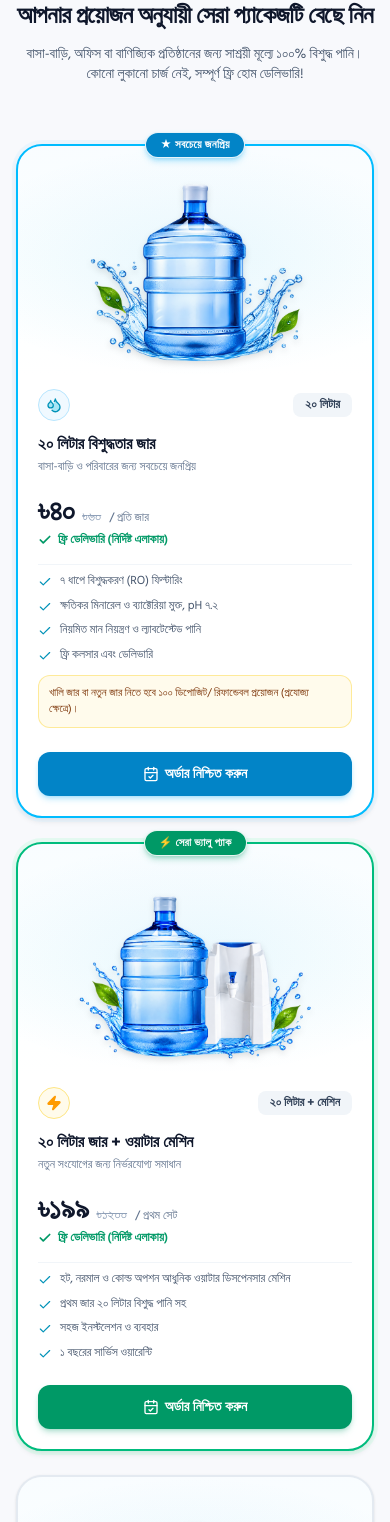
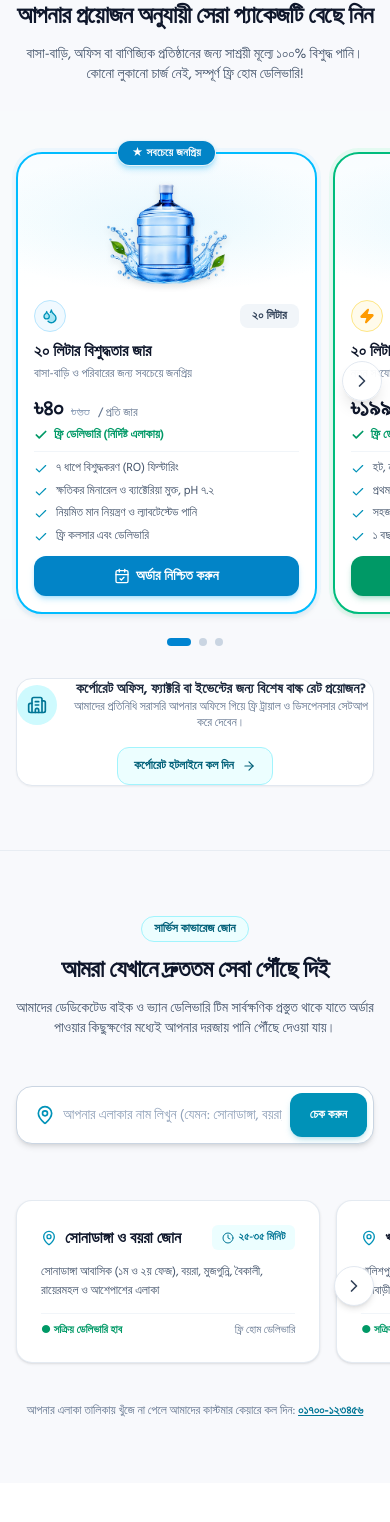
Before and after one commit to MdHasib01/panniwala-ui, a React (Vite) app: page / in a window 390 px wide. Shown: the part 1668-3190 px from the top of the page. Built offline with nearby package versions, Linux system fonts and the light colour scheme.

Commit message:
feat: add Packages and ServiceAreaChecker components

```diff
--- a/src/components/Packages.tsx
+++ b/src/components/Packages.tsx
@@ -1,4 +1,4 @@
-import React from 'react';
+import React, { useRef, useState } from 'react';
 import { WATER_PACKAGES, toBengaliNumber } from '@/src/data/packages';
 import { WaterPackage } from '@/src/types';
 import { Button } from '@/src/components/ui/button';
@@ -10,7 +10,9 @@ import {
   Sparkles,
   Building2,
   CalendarCheck,
-  ArrowRight
+  ArrowRight,
+  ChevronLeft,
+  ChevronRight
 } from 'lucide-react';
 
 interface PackagesProps {
@@ -18,6 +20,36 @@ interface PackagesProps {
 }
 
 export const Packages: React.FC<PackagesProps> = ({ onSelectPackage }) => {
+  const scrollerRef = useRef<HTMLDivElement>(null);
+  const [activeIndex, setActiveIndex] = useState(0);
+
+  const handleScroll = () => {
+    const el = scrollerRef.current;
+    if (!el) return;
+    const cards = Array.from(el.children) as HTMLElement[];
+    const center = el.scrollLeft + el.clientWidth / 2;
+    let closest = 0;
+    let minDist = Infinity;
+    cards.forEach((card, i) => {
+      const dist = Math.abs(card.offsetLeft + card.offsetWidth / 2 - center);
+      if (dist < minDist) {
+        minDist = dist;
+        closest = i;
+      }
+    });
+    setActiveIndex(closest);
+  };
+
+  const scrollToCard = (index: number) => {
+    const el = scrollerRef.current;
+    const card = el?.children[index] as HTMLElement | undefined;
+    if (!el || !card) return;
+    el.scrollTo({
+      left: card.offsetLeft - (el.clientWidth - card.offsetWidth) / 2,
+      behavior: 'smooth',
+    });
+  };
+
   const getIcon = (iconName: string) => {
     switch (iconName) {
       case 'zap':
@@ -82,7 +114,33 @@ export const Packages: React.FC<PackagesProps> = ({ onSelectPackage }) => {
         </div>
 
         {/* Packages Grid */}
-        <div className="grid grid-cols-1 md:grid-cols-3 gap-6 lg:gap-8 pt-3 items-stretch max-w-6xl mx-auto">
+        {/* Mobile: horizontal snap carousel · md+: 3-column grid */}
+        <div className="relative">
+        {activeIndex > 0 && (
+          <button
+            type="button"
+            aria-label="আগের প্যাকেজ"
+            onClick={() => scrollToCard(activeIndex - 1)}
+            className="md:hidden absolute -left-2 top-1/2 -translate-y-1/2 z-40 w-10 h-10 rounded-full bg-white/95 border border-slate-200 shadow-lg flex items-center justify-center text-slate-700 active:bg-sky-50 active:text-sky-700"
+          >
+            <ChevronLeft className="w-5 h-5" />
+          </button>
+        )}
+        {activeIndex < WATER_PACKAGES.length - 1 && (
+          <button
+            type="button"
+            aria-label="পরের প্যাকেজ"
+            onClick={() => scrollToCard(activeIndex + 1)}
+            className="md:hidden absolute -right-2 top-1/2 -translate-y-1/2 z-40 w-10 h-10 rounded-full bg-white/95 border border-slate-200 shadow-lg flex items-center justify-center text-slate-700 active:bg-sky-50 active:text-sky-700"
+          >
+            <ChevronRight className="w-5 h-5" />
+          </button>
+        )}
+        <div
+          ref={scrollerRef}
+          onScroll={handleScroll}
+          className="relative flex md:grid md:grid-cols-3 gap-4 md:gap-6 lg:gap-8 pt-5 pb-4 md:pb-0 md:pt-3 items-stretch max-w-6xl -mx-4 px-4 md:mx-auto md:px-0 overflow-x-auto md:overflow-visible snap-x snap-mandatory scroll-px-4 [scrollbar-width:none] [&::-webkit-scrollbar]:hidden"
+        >
           {WATER_PACKAGES.map((pkg) => {
             const isPopular = pkg.popular;
             const isBestValue = pkg.bestValue;
@@ -90,7 +148,7 @@ export const Packages: React.FC<PackagesProps> = ({ onSelectPackage }) => {
             return (
               <div
                 key={pkg.id}
-                className={`relative flex flex-col justify-between rounded-[26px] transition-all duration-300 hover:shadow-2xl hover:-translate-y-1.5 group ${getCardBorderClass(pkg)}`}
+                className={`relative flex flex-col justify-between rounded-[26px] transition-all duration-300 md:hover:shadow-2xl md:hover:-translate-y-1.5 group w-[84%] max-w-[340px] shrink-0 snap-center md:w-auto md:max-w-none md:shrink ${getCardBorderClass(pkg)}`}
               >
                 {/* Popular / Best Value Ribbon */}
                 {isPopular && (
@@ -109,21 +167,21 @@ export const Packages: React.FC<PackagesProps> = ({ onSelectPackage }) => {
                 )}
 
                 {/* Top Half: Product Image Area */}
-                <div className="relative pt-7 pb-2 px-4 flex items-center justify-center min-h-[210px] bg-gradient-to-b from-sky-50/40 via-cyan-50/20 to-transparent rounded-t-[24px] overflow-hidden">
+                <div className="relative pt-6 md:pt-7 pb-1 md:pb-2 px-4 flex items-center justify-center min-h-[130px] md:min-h-[210px] bg-gradient-to-b from-sky-50/40 via-cyan-50/20 to-transparent rounded-t-[24px] overflow-hidden">
                   <div className="absolute inset-0 bg-[radial-gradient(ellipse_70%_50%_at_50%_50%,rgba(14,165,233,0.08),transparent)] pointer-events-none" />
                   <img
                     src={pkg.image}
                     alt={pkg.title}
-                    className="max-h-[195px] w-auto object-contain drop-shadow-md transition-transform duration-500 group-hover:scale-105 select-none relative z-10"
+                    className="max-h-[110px] md:max-h-[195px] w-auto object-contain drop-shadow-md transition-transform duration-500 group-hover:scale-105 select-none relative z-10"
                     loading="lazy"
                   />
                 </div>
 
                 {/* Bottom Half: Details & Ordering */}
-                <div className="p-5 pt-3 flex flex-col flex-1 justify-between space-y-4">
+                <div className="p-4 pt-2 md:p-5 md:pt-3 flex flex-col flex-1 justify-between space-y-3 md:space-y-4">
 
                   {/* Upper details */}
-                  <div className="space-y-3">
+                  <div className="space-y-2 md:space-y-3">
                     {/* Meta Row: Icon + Volume Badge */}
                     <div className="flex items-center justify-between">
                       <div className={`w-8 h-8 rounded-full flex items-center justify-center shrink-0 ${getIconContainerStyle(pkg.iconName)}`}>
@@ -145,9 +203,9 @@ export const Packages: React.FC<PackagesProps> = ({ onSelectPackage }) => {
                     </div>
 
                     {/* Price and Free Delivery row */}
-                    <div className="pt-1 pb-1">
+                    <div className="md:pt-1 md:pb-1">
                       <div className="flex items-baseline gap-2">
-                        <span className="text-3xl font-black text-slate-900 tracking-tight font-sans">
+                        <span className="text-2xl md:text-3xl font-black text-slate-900 tracking-tight font-sans">
                           ৳{toBengaliNumber(pkg.price)}
                         </span>
                         {pkg.regularPrice && (
@@ -166,7 +224,7 @@ export const Packages: React.FC<PackagesProps> = ({ onSelectPackage }) => {
                     </div>
 
                     {/* Features List */}
-                    <ul className="space-y-2 text-xs text-slate-600 pt-2 border-t border-slate-100">
+                    <ul className="space-y-1.5 md:space-y-2 text-xs text-slate-600 pt-2 border-t border-slate-100">
                       {pkg.features.map((feat, fIdx) => (
                         <li key={fIdx} className="flex items-start gap-2">
                           <Check className="w-3.5 h-3.5 text-cyan-600 shrink-0 mt-0.5" />
@@ -174,21 +232,14 @@ export const Packages: React.FC<PackagesProps> = ({ onSelectPackage }) => {
                         </li>
                       ))}
                     </ul>
-
-                    {/* Amber Deposit Box */}
-                    {pkg.depositRequired && (
-                      <div className="p-2.5 rounded-xl bg-amber-50/90 border border-amber-200/80 text-[11px] text-amber-900 leading-snug">
-                        খালি জার বা নতুন জার নিতে হবে ১০০ ডিপোজিট/ রিফান্ডেবল প্রয়োজন (প্রযোজ্য ক্ষেত্রে)।
-                      </div>
-                    )}
                   </div>
 
                   {/* Order Button */}
-                  <div className="pt-2">
+                  <div className="md:pt-2">
                     <Button
                       id={`order-package-${pkg.id}`}
                       onClick={() => onSelectPackage(pkg)}
-                      className={`w-full font-bold text-sm h-11 rounded-xl transition-all flex items-center justify-center gap-1.5 ${getButtonClass(pkg)}`}
+                      className={`w-full font-bold text-sm h-10 md:h-11 rounded-xl transition-all flex items-center justify-center gap-1.5 ${getButtonClass(pkg)}`}
                     >
                       <CalendarCheck className="w-4 h-4" />
                       <span>অর্ডার নিশ্চিত করুন</span>
@@ -200,9 +251,25 @@ export const Packages: React.FC<PackagesProps> = ({ onSelectPackage }) => {
             );
           })}
         </div>
+        </div>
+
+        {/* Mobile carousel indicators */}
+        <div className="flex md:hidden justify-center gap-2 mt-2">
+          {WATER_PACKAGES.map((pkg, i) => (
+            <button
+              key={pkg.id}
+              type="button"
+              aria-label={`প্যাকেজ ${toBengaliNumber(i + 1)}`}
+              onClick={() => scrollToCard(i)}
+              className={`h-2 rounded-full transition-all duration-300 ${
+                activeIndex === i ? 'w-6 bg-sky-600' : 'w-2 bg-slate-300'
+              }`}
+            />
+          ))}
+        </div>
 
         {/* Corporate Note banner */}
-        <div className="mt-12 p-4 sm:p-5 rounded-2xl bg-white border border-slate-200 shadow-xs flex flex-col sm:flex-row items-center justify-between gap-4">
+        <div className="mt-8 md:mt-12p-4 sm:p-5 rounded-2xl bg-white border border-slate-200 shadow-xs flex flex-col sm:flex-row items-center justify-between gap-4">
           <div className="flex items-center gap-3 text-center sm:text-left">
             <div className="w-10 h-10 rounded-full bg-cyan-100 flex items-center justify-center text-cyan-700 shrink-0">
               <Building2 className="w-5 h-5" />
--- a/src/components/ServiceAreaChecker.tsx
+++ b/src/components/ServiceAreaChecker.tsx
@@ -1,7 +1,7 @@
-import React, { useState } from 'react';
+import React, { useCallback, useEffect, useRef, useState } from 'react';
 import { Badge } from '@/src/components/ui/badge';
 import { Button } from '@/src/components/ui/button';
-import { MapPin, Search, CheckCircle2, Phone, Clock } from 'lucide-react';
+import { MapPin, Search, CheckCircle2, Phone, Clock, ChevronLeft, ChevronRight } from 'lucide-react';
 import { HOTLINE_NUMBER, HOTLINE_TEL } from '@/src/data/packages';
 
 export const ServiceAreaChecker: React.FC<{ onOpenOrder: () => void }> = ({ onOpenOrder }) => {
@@ -25,6 +25,31 @@ export const ServiceAreaChecker: React.FC<{ onOpenOrder: () => void }> = ({ onOp
       time: '২৫-৩৫ মিনিট',
     },
   ];
+
+  const scrollerRef = useRef<HTMLDivElement>(null);
+  const [canScrollLeft, setCanScrollLeft] = useState(false);
+  const [canScrollRight, setCanScrollRight] = useState(false);
+
+  const updateScrollState = useCallback(() => {
+    const el = scrollerRef.current;
+    if (!el) return;
+    setCanScrollLeft(el.scrollLeft > 4);
+    setCanScrollRight(el.scrollLeft + el.clientWidth < el.scrollWidth - 4);
+  }, []);
+
+  useEffect(() => {
+    updateScrollState();
+    window.addEventListener('resize', updateScrollState);
+    return () => window.removeEventListener('resize', updateScrollState);
+  }, [updateScrollState]);
+
+  const scrollByCard = (direction: 1 | -1) => {
+    const el = scrollerRef.current;
+    const card = el?.firstElementChild as HTMLElement | null;
+    if (!el || !card) return;
+    const gap = parseFloat(getComputedStyle(el).columnGap) || 0;
+    el.scrollBy({ left: direction * (card.offsetWidth + gap), behavior: 'smooth' });
+  };
 
   const handleCheck = (e: React.FormEvent) => {
     e.preventDefault();
@@ -89,12 +114,38 @@ export const ServiceAreaChecker: React.FC<{ onOpenOrder: () => void }> = ({ onOp
           )}
         </div>
 
-        {/* Zones Grid */}
-        <div className="grid grid-cols-1 md:grid-cols-3 gap-6">
+        {/* Zones Scroller */}
+        <div className="relative">
+          {canScrollLeft && (
+            <button
+              type="button"
+              aria-label="আগের জোন"
+              onClick={() => scrollByCard(-1)}
+              className="absolute left-0 sm:-left-4 top-1/2 -translate-y-1/2 z-10 w-10 h-10 rounded-full bg-white border border-slate-200 shadow-md flex items-center justify-center text-slate-700 hover:bg-cyan-50 hover:text-cyan-700 hover:border-cyan-200 transition-colors"
+            >
+              <ChevronLeft className="w-5 h-5" />
+            </button>
+          )}
+          {canScrollRight && (
+            <button
+              type="button"
+              aria-label="পরের জোন"
+              onClick={() => scrollByCard(1)}
+              className="absolute right-0 sm:-right-4 top-1/2 -translate-y-1/2 z-10 w-10 h-10 rounded-full bg-white border border-slate-200 shadow-md flex items-center justify-center text-slate-700 hover:bg-cyan-50 hover:text-cyan-700 hover:border-cyan-200 transition-colors"
+            >
+              <ChevronRight className="w-5 h-5" />
+            </button>
+          )}
+
+          <div
+            ref={scrollerRef}
+            onScroll={updateScrollState}
+            className="flex gap-4 sm:gap-6 overflow-x-auto snap-x snap-mandatory scroll-smooth pb-2 -mx-4 px-4 scroll-px-4 sm:mx-0 sm:px-0 sm:scroll-px-0 [scrollbar-width:none] [&::-webkit-scrollbar]:hidden"
+          >
           {zones.map((zone, idx) => (
             <div
               key={idx}
-              className="bg-white rounded-2xl p-6 border border-slate-200/90 shadow-sm space-y-3"
+              className="bg-white rounded-2xl p-6 border border-slate-200/90 shadow-sm space-y-3 shrink-0 snap-start w-[85%] sm:w-[calc((100%-1.5rem)/2)] lg:w-[calc((100%-3rem)/3)]"
             >
               <div className="flex items-center justify-between">
                 <h3 className="text-base font-bold text-slate-900 flex items-center gap-2">
@@ -114,6 +165,7 @@ export const ServiceAreaChecker: React.FC<{ onOpenOrder: () => void }> = ({ onOp
               </div>
             </div>
           ))}
+          </div>
         </div>
 
         <div className="mt-8 text-center">
```
